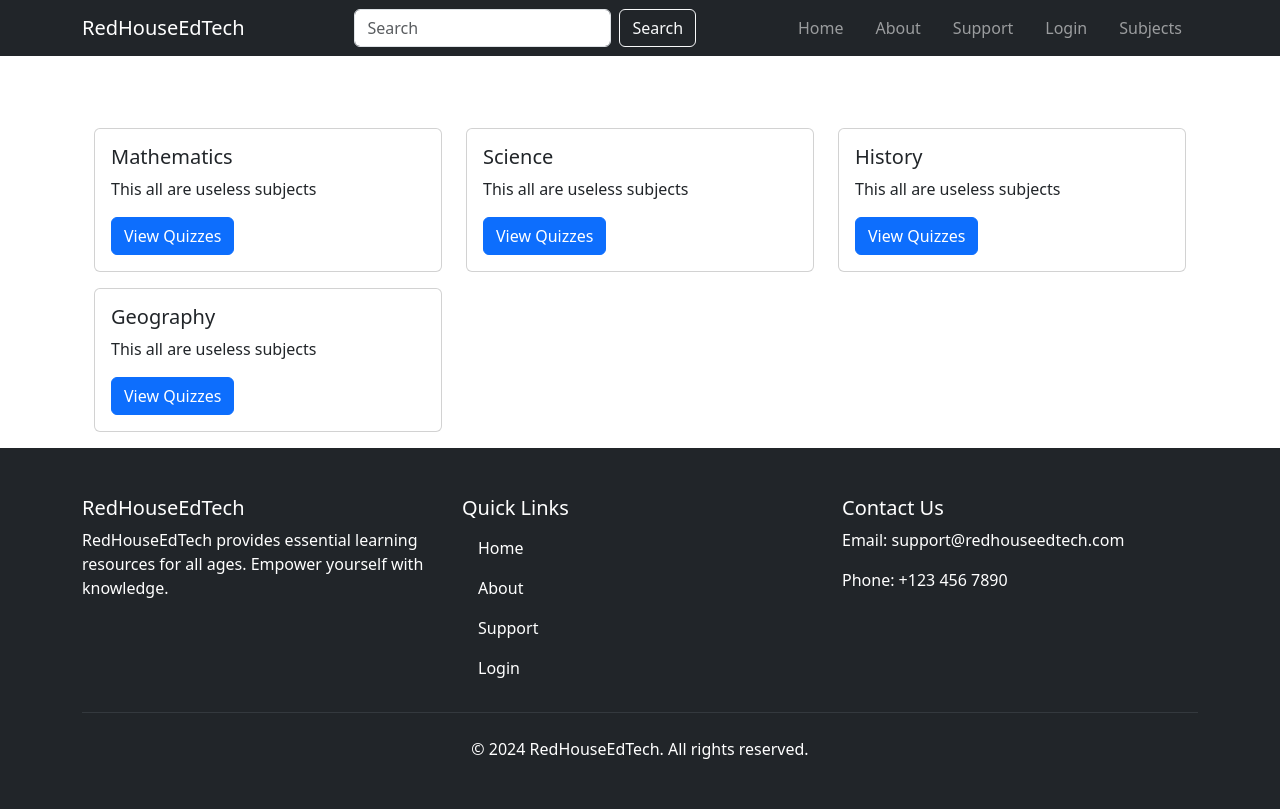
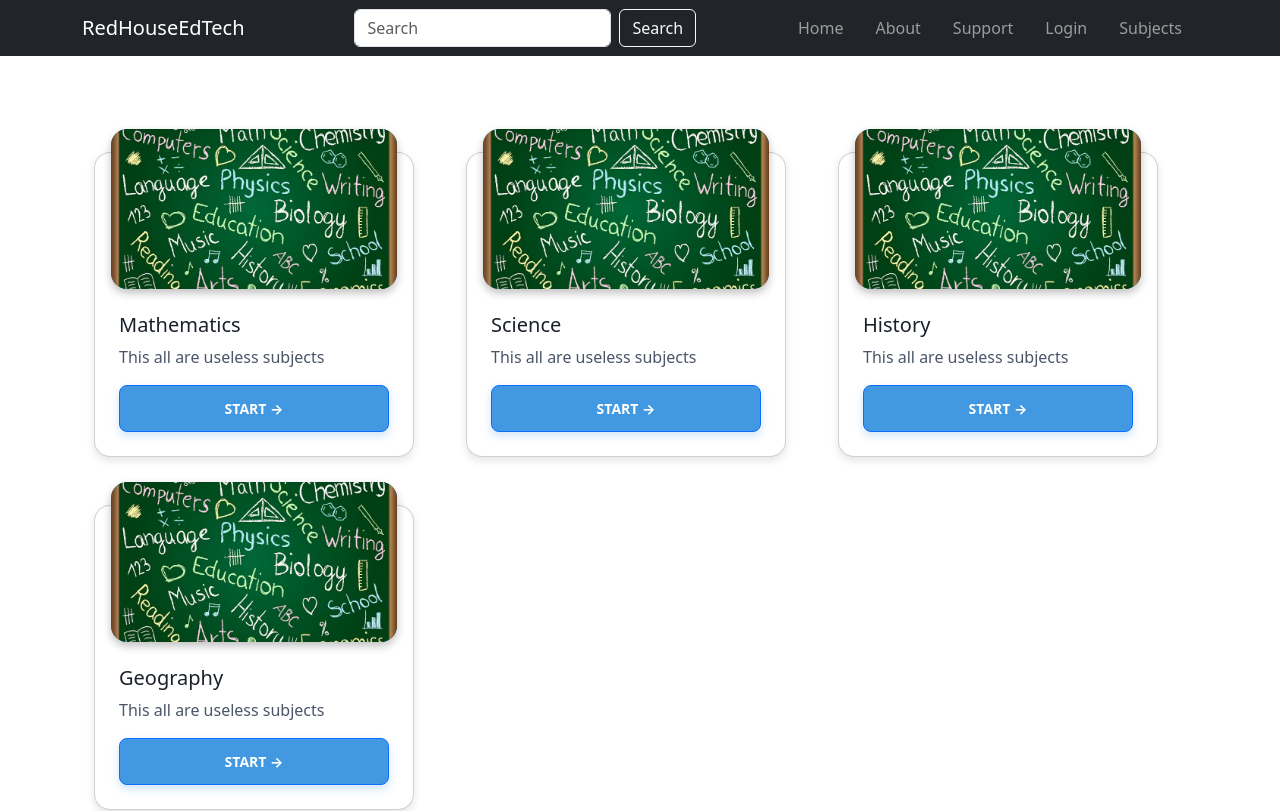
Before and after one commit to RedHouseOP/RedHouseEdTech, a React (Vite) app in the folder frontend/: page /subject in a window 1280 px wide. Shown: the top 811 px of the page. Built offline with nearby package versions, Linux system fonts and the light colour scheme.

Commit message:
Subject Card Designed

```diff
--- a/frontend/src/components/SubjectCard.jsx
+++ b/frontend/src/components/SubjectCard.jsx
@@ -1,19 +1,90 @@
-// frontend/src/components/SubjectCard.js
 import React from 'react';
 import { Card, Button } from 'react-bootstrap';
-import { useNavigate } from 'react-router-dom';
 
 const SubjectCard = ({ subject }) => {
-    const navigate = useNavigate();
+    return (
+        <>
+            <style type="text/css">
+                {`
+                    .custom-card {
+                        width: 20rem;
+                        border-radius: 1rem;
+                        background-color: white;
+                        color: #4a5568;
+                        box-shadow: 0 4px 8px rgba(0, 0, 0, 0.1);
+                    }
 
-    return (
-        <Card className="mb-3">
-            <Card.Body>
-                <Card.Title>{subject.name}</Card.Title>
-                <Card.Text>{subject.description}</Card.Text>
-                <Button onClick={() => navigate(`/subject/${subject._id}`)}>View Quizzes</Button>
-            </Card.Body>
-        </Card>
+                    .custom-image {
+                        margin: -1.5rem 1rem 0;
+                        height: 10rem;
+                        background: linear-gradient(to right, #4299e1, #2b6cb0);
+                        border-radius: 1rem;
+                        box-shadow: 0 4px 8px rgba(0, 0, 0, 0.25);
+                    }
+
+                    .custom-image img {
+                        width: 100%;
+                        height: 100%;
+                        object-fit: cover;
+                        border-radius: 1rem;
+                    }
+
+                    .custom-card .card-body {
+                        padding: 1.5rem;
+                    }
+
+                    .custom-card .card-title {
+                        margin-bottom: 0.5rem;
+                        // font-size: 1.25rem;
+                        // font-weight: 600;
+                        color: #1a202c;
+                    }
+
+                    .custom-card .card-text {
+                        // font-size: 1rem;
+                        // font-weight: 300;
+                        color: inherit;
+                    }
+
+                    .custom-button {
+                        display: block;
+                        width: 100%;
+                        border-radius: 0.5rem;
+                        background-color: #4299e1;
+                        color: white;
+                        font-size: 0.875rem;
+                        font-weight: 700;
+                        text-transform: uppercase;
+                        padding: 0.75rem 1.5rem;
+                        box-shadow: 0 4px 8px rgba(66, 153, 225, 0.25);
+                        transition: all 0.3s;
+                    }
+
+                    .custom-button:hover {
+                        box-shadow: 0 8px 16px rgba(66, 153, 225, 0.4);
+                        background-color: #3182ce;
+                    }
+
+                    .custom-button:focus,
+                    .custom-button:active {
+                        opacity: 0.85;
+                        box-shadow: none;
+                    }
+                `}
+            </style>
+            <Card className="custom-card my-4">
+                <div className="custom-image">
+                    <img src={subject.image} alt={subject.name} className="card-img" />
+                </div>
+                <Card.Body>
+                    <Card.Title>{subject.name}</Card.Title>
+                    <Card.Text>{subject.description}</Card.Text>
+                    <Button className="custom-button">
+                        Start →
+                    </Button>
+                </Card.Body>
+            </Card>
+        </>
     );
 };
 
--- a/frontend/src/context/subjectContext.jsx
+++ b/frontend/src/context/subjectContext.jsx
@@ -27,15 +27,16 @@
 // ! This is for dummy data of subjects
 
 import React, { createContext, useState, useEffect } from 'react';
+import subjectImage from '../assets/subjectImage.png';
 
 export const SubjectContext = createContext();
 
 export const SubjectProvider = ({ children }) => {
     const temporarySubjects = [
-        { _id: '1', name: 'Mathematics', description: "This all are useless subjects" },
-        { _id: '2', name: 'Science', description: "This all are useless subjects" },
-        { _id: '3', name: 'History', description: "This all are useless subjects" },
-        { _id: '4', name: 'Geography', description: "This all are useless subjects" },
+        { _id: '1', name: 'Mathematics', description: "This all are useless subjects", image: subjectImage },
+        { _id: '2', name: 'Science', description: "This all are useless subjects", image: subjectImage },
+        { _id: '3', name: 'History', description: "This all are useless subjects", image: subjectImage },
+        { _id: '4', name: 'Geography', description: "This all are useless subjects", image: subjectImage },
     ];
 
     const [subjects, setSubjects] = useState(temporarySubjects);
```
Also changed, not shown: frontend/src/assets/subjectImage.png (added).
